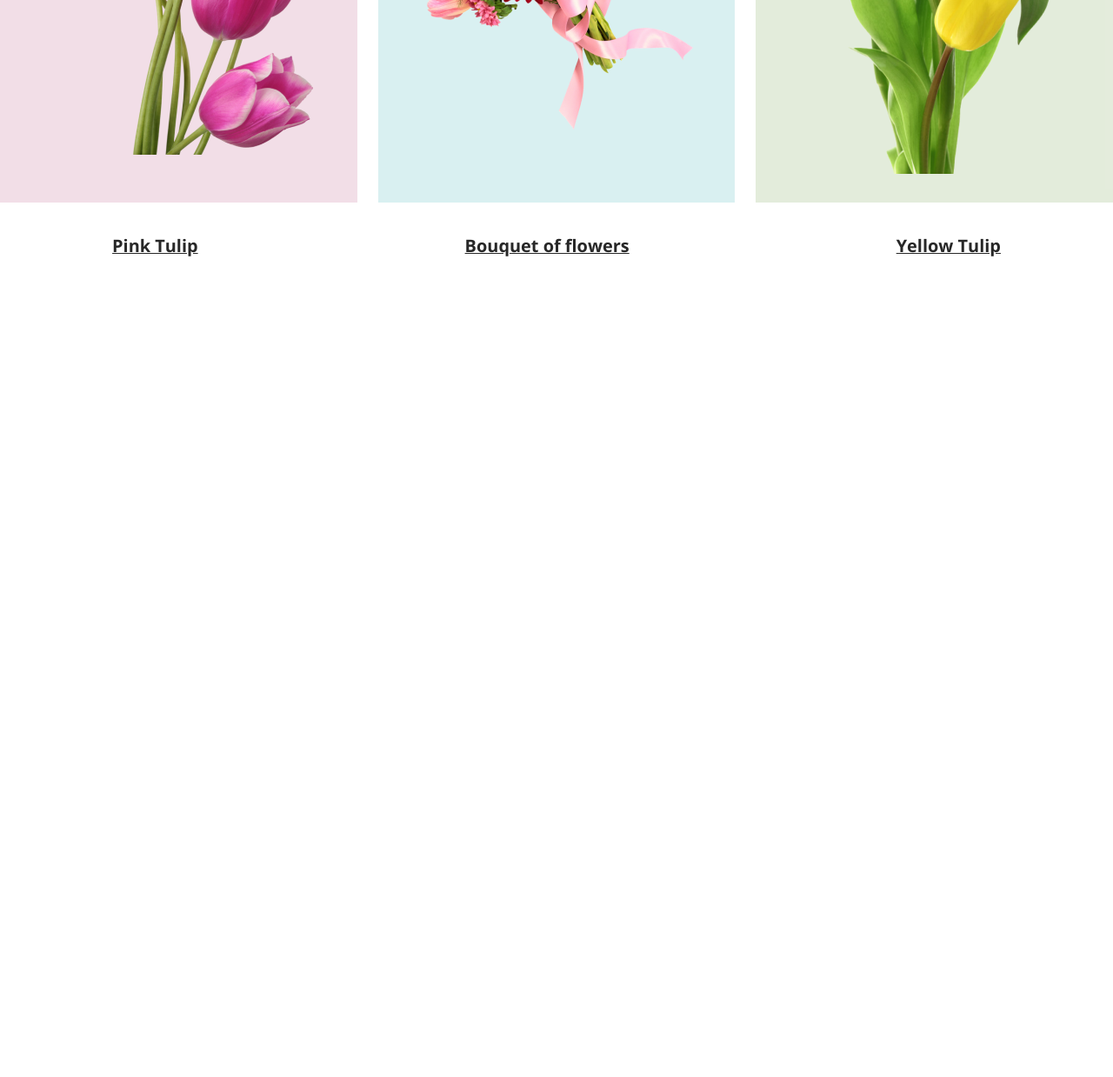
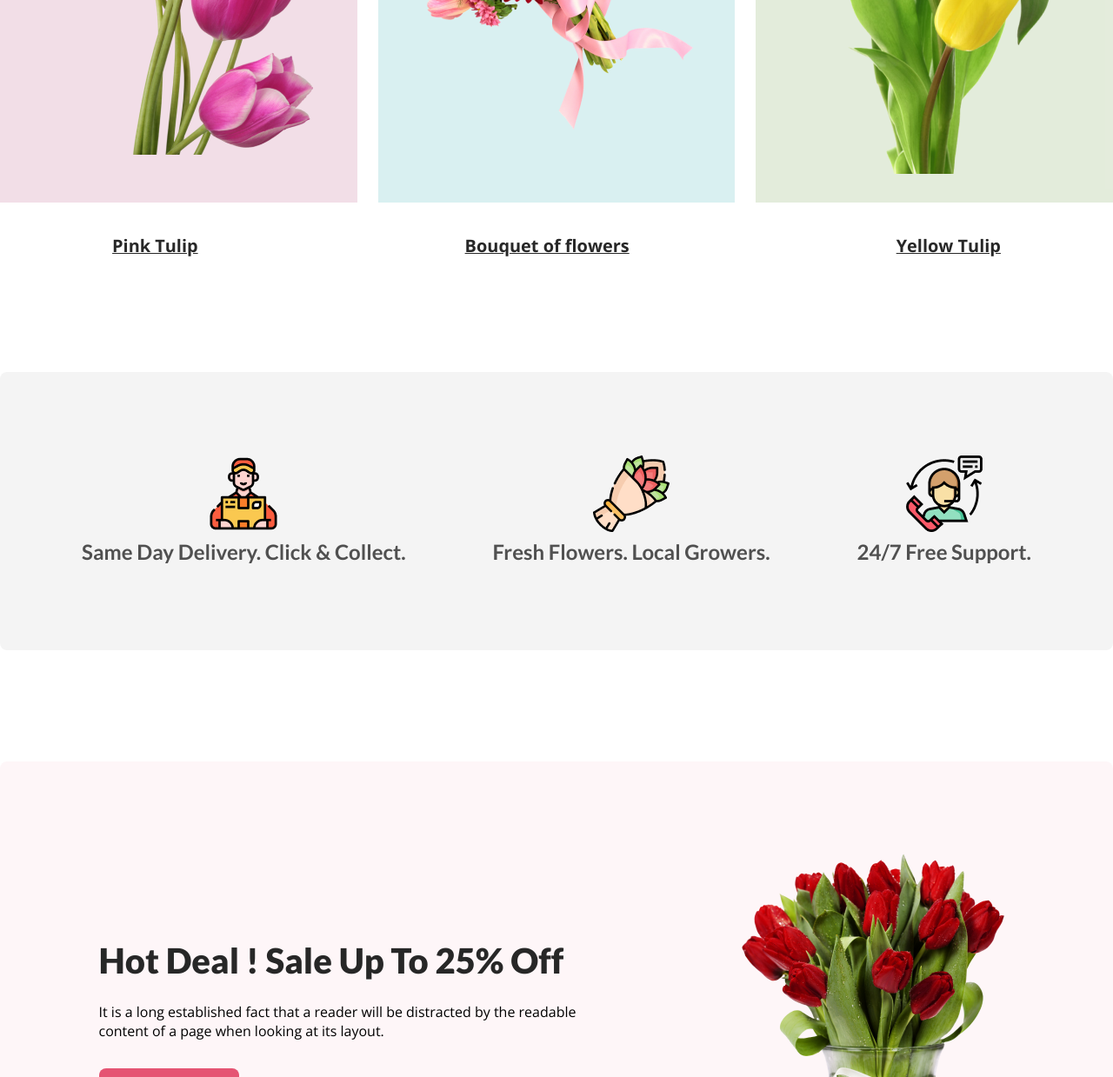
Before and after one commit to AHShuvro/my-flower-shop-repo, a plain HTML site: page index.html in a window 1280 px wide. Shown: the part 1561-2800 px from the top of the page at 87% size. Before the commit the page ends 1861 px from the top, so only its background shows below. Drawn offline with nearby package versions, Linux system fonts and the light colour scheme.

Commit message:
Added sign up section

```diff
--- a/index.html
+++ b/index.html
@@ -54,6 +54,7 @@
     </header>
     <main>
 
+        <!-- This is feature section -->
         <section>
             <div class="feature-container">
                 <div class="feature-info">
@@ -79,6 +80,35 @@
             </div>
         </section>
 
+        <!-- This is service section  -->
+        <section class="service-section">
+            <div class="service-container">
+                <div class="services">
+                    <img src="./Flower Asset/Group 57.png" alt="" class="service-icon">
+                    <h4 class="service-title">Same Day Delivery. Click & Collect.</h4>
+                </div>
+                <div class="services">
+                    <img src="./Flower Asset/Group 58.png" alt="" class="service-icon">
+                    <h4 class="service-title">Fresh Flowers. Local Growers.</h4>
+                </div>
+                <div class="services">
+                    <img src="./Flower Asset/Group 59.png" alt="" class="service-icon">
+                    <h4 class="service-title">24/7 Free Support.</h4>
+                </div>
+            </div>
+        </section>
+
+        <section class="sign-up-section">
+            <div class="sign-up-container">
+                <h1 class="sign-up-title">Hot Deal ! Sale Up To 25% <span>Off</span></h1>
+                <p class="sign-up-description">It is a long established fact that a reader will be distracted by the readable <br>content of a page when looking at its layout.</p>
+                <button class="sign-up-btn">Sign Up</button>
+            </div>
+            <img src="./Flower Asset/pngwing 8.png" alt="">
+        </section>
+
+
+
     </main>
     <footer>
 
--- a/style.css
+++ b/style.css
@@ -6,6 +6,7 @@
 body {
     font-family: 'Lato', sans-serif;
     font-family: 'Open Sans', sans-serif;
+    position: relative;
 }
 
 /* This is nevbar section  */
@@ -18,6 +19,7 @@ body {
     justify-content: space-around;
     height: 65px;
     width: 100%;
+    position: sticky;
 }
 
 .title-con {
@@ -153,3 +155,79 @@ body {
     justify-content: center;
 
 }
+
+
+/* This is service section  */
+.service-section {
+    display: flex;
+    align-items: center;
+    justify-content: center;
+    margin-top: 128px;
+}
+
+.service-container {
+    gap: 100px;
+    width: 1440px;
+    height: 320px;
+    display: flex;
+    align-items: center;
+    text-align: center;
+    justify-content: center;
+    border-radius: 8px;
+    background: rgba(39, 39, 39, 0.05);
+}
+
+.service-icon {
+    height: 88px;
+    width: 88px;
+}
+
+.service-title {
+    color: rgba(39, 39, 39, 0.80);
+    text-align: center;
+    font-family: Lato;
+    font-size: 24px;
+    font-weight: 600;
+    line-height: 35px;
+}
+
+/* This is sign up section  */
+.sign-up-section {
+    display: flex;
+    gap: 186px;
+    width: 100%;
+    height: 620px;
+    align-items: center;
+    justify-content: center;
+    border-radius: 8px;
+    background: rgba(229, 84, 115, 0.05);
+    margin-top: 128px;
+}
+
+.sign-up-title {
+    color: #272727;
+    font-family: Lato;
+    font-size: 40px;
+    font-weight: 800;
+    margin-bottom: 24px;
+}
+
+.sing-up-description {
+    color: rgba(39, 39, 39, 0.60);
+    text-align: center;
+    font-size: 18px;
+    font-weight: 400;
+    line-height: 30px;
+}
+
+.sign-up-btn {
+    gap: 10px;
+    border-radius: 8px;
+    padding: 20px 43px;
+    font-size: 20px;
+    font-weight: 700;
+    margin-top: 32px;
+    border: none;
+    color: #FFF;
+    background: #E55473;
+}
```
